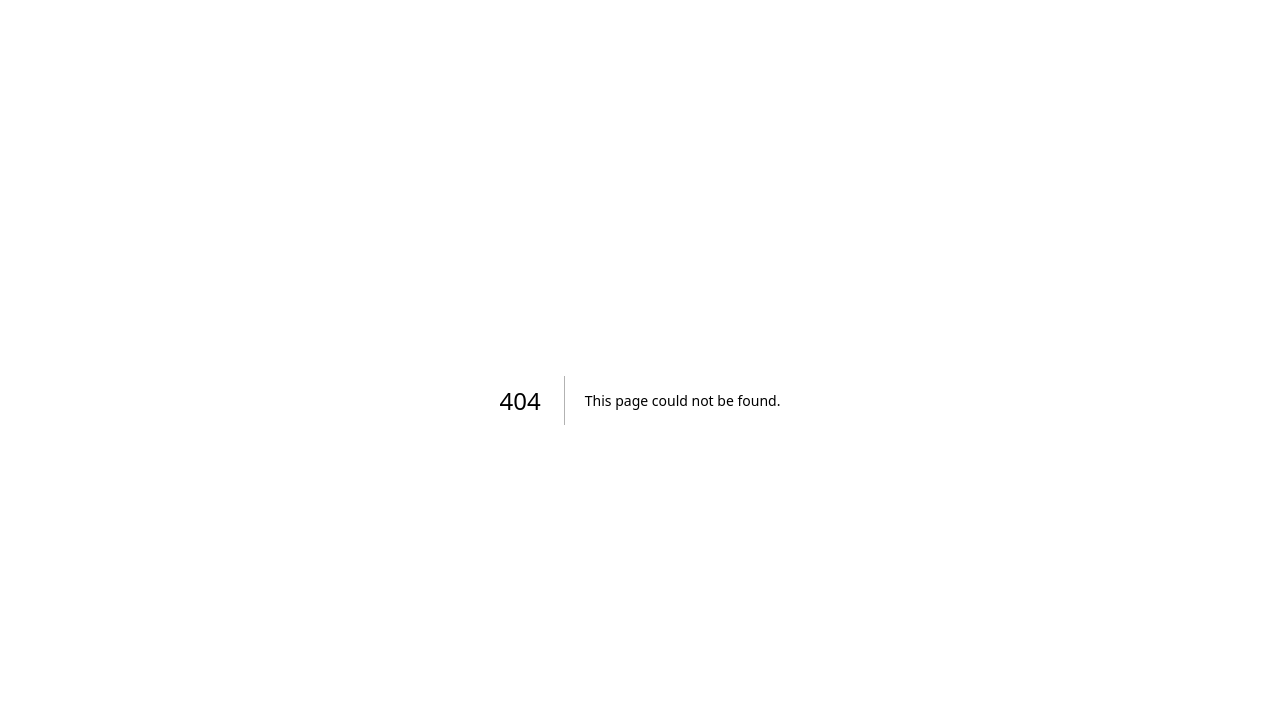
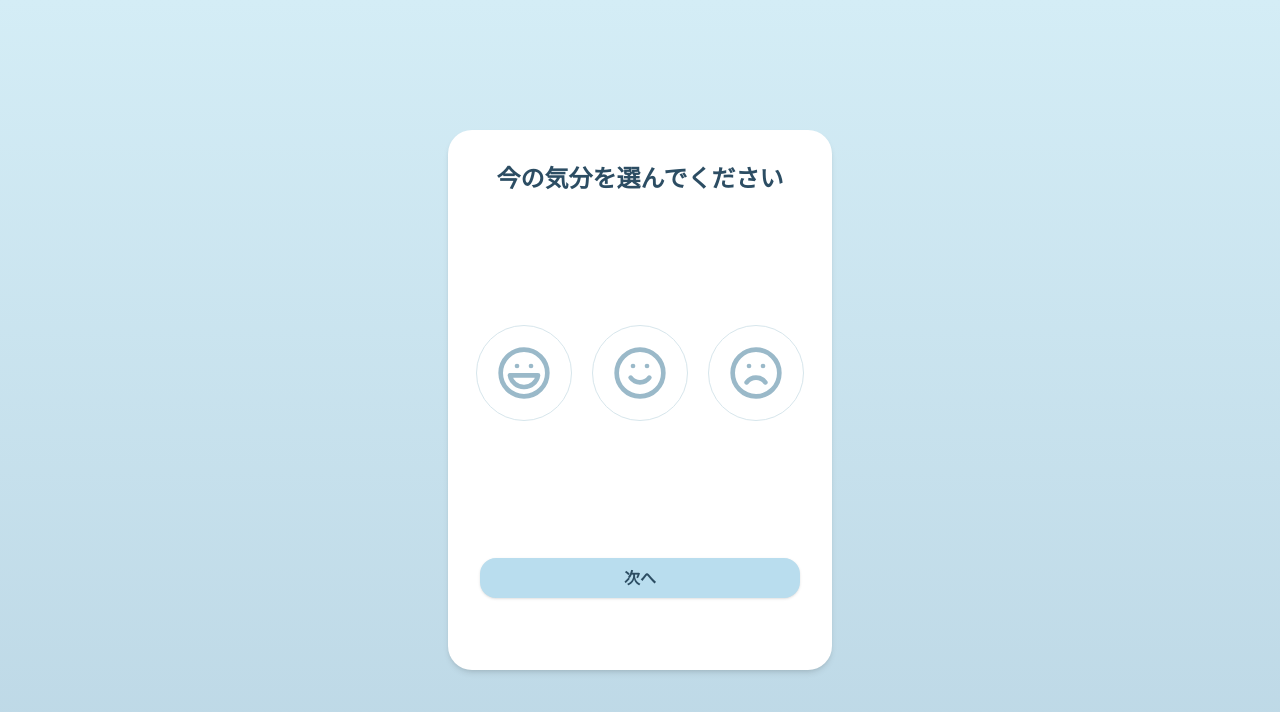
Before and after one commit to ms-engineer-bc25-05/team-a-final-project, a Next.js app in the folder frontend/: page /mood in a window 1280 px wide. Before the commit this address had no page. Shown: the top 712 px of the page. Built offline with nearby package versions, Linux system fonts and the light colour scheme.

Commit message:
feat(frontend): 気分選択画面を追加（AuthLayout統一デザイン＋lucide-react導入）

```diff
--- a/frontend/package.json
+++ b/frontend/package.json
@@ -11,6 +11,7 @@
   "dependencies": {
     "@hookform/resolvers": "^5.2.2",
     "firebase": "^12.3.0",
+    "lucide-react": "^0.545.0",
     "next": "15.5.4",
     "react": "19.1.0",
     "react-dom": "19.1.0",
--- /dev/null
+++ b/frontend/src/app/mood/page.tsx
@@ -0,0 +1,78 @@
+"use client";
+
+import { useState } from "react";
+import { useRouter } from "next/navigation";
+import AuthLayout from "@/components/auth/AuthLayout";
+import { Laugh, Smile, Frown } from "lucide-react";
+
+/**
+ * NOTE:
+ * 気分選択画面 (/mood)
+ * - AuthLayout を利用してログイン画面と統一感のあるカードUIに
+ * - ユーザーが現在の気分（高い・普通・低い）を3択で選ぶ
+ * - 選択後は次の提案ページ (/suggestions) へ遷移
+ */
+export default function MoodPage() {
+  const router = useRouter();
+  const [selectedMood, setSelectedMood] = useState<string | null>(null);
+
+  // 現在選択されている気分（high / normal / low）を保持
+  const moods = [
+    { icon: <Laugh className="w-14 h-14" />, value: "high" },
+    { icon: <Smile className="w-14 h-14" />, value: "normal" },
+    { icon: <Frown className="w-14 h-14" />, value: "low" },
+  ];
+
+  // 気分アイコン選択時の処理
+  const handleSelect = (value: string) => setSelectedMood(value);
+
+  // 「次へ」ボタン押下時の処理
+  const handleSubmit = () => {
+    if (!selectedMood) {
+      alert("気分を選択してください！");
+      return;
+    }
+
+     // TODO: 今後 POST /api/mood に送信する処理を追加予定
+    console.log("選択された気分:", selectedMood);
+
+    // 次のページ（提案画面）へ遷移
+    router.push("/suggestions");
+  };
+
+  return (
+    <AuthLayout title="今の気分を選んでください">
+      <div className="flex flex-col justify-between h-[420px]">
+        {/* アイコン群:中央より少し上に配置 */}
+        <div className="flex justify-center items-center flex-1 mt-[-30px]">
+          <div className="flex justify-center gap-5">
+            {moods.map((mood) => (
+              <button
+                key={mood.value}
+                onClick={() => handleSelect(mood.value)}
+                className={`flex items-center justify-center rounded-full w-24 h-24 border transition-all duration-200
+                  ${
+                    selectedMood === mood.value
+                      ? "bg-[#e6f4fa] border-[#a5cbe1] text-[#ffb347] scale-110 shadow-sm"
+                      : "text-[#9ab9c9] border-[#d7e6ec] hover:text-[#2c4d63] hover:bg-[#f2f8fb]"
+                  }`}
+              >
+                {mood.icon}
+              </button>
+            ))}
+          </div>
+        </div>
+
+        {/* 次へボタン */}
+        <div className="mb-10">
+          <button
+            onClick={handleSubmit}
+            className="w-full bg-[#b9ddee] hover:bg-[#ffd166] hover:text-[#2c4d63] text-[#2c4d63] font-semibold rounded-2xl py-2 shadow-sm transition"
+          >
+            次へ
+          </button>
+        </div>
+      </div>
+    </AuthLayout>
+  );
+}
--- a/frontend/src/components/auth/AuthLayout.tsx
+++ b/frontend/src/components/auth/AuthLayout.tsx
@@ -2,8 +2,9 @@
 
 /**
  * NOTE:
- * 認証関連ページ（ログイン・新規登録）の共通レイアウト。
- * 背景のグラデーションやフォーム枠の統一感を保つためのコンポーネント。
+ * 認証・共通レイアウト。
+ * 背景グラデーションとカードデザインを統一。
+ * 他の画面（例：気分選択など）でも再利用してUI一貫性を保つ。
  */
 export default function AuthLayout({
   title,
@@ -14,11 +15,14 @@ export default function AuthLayout({
 }) {
   return (
     <div className="min-h-screen flex items-center justify-center bg-gradient-to-b from-[#d4edf6] to-[#bcd7e5]">
-      <div className="w-full max-w-sm bg-white rounded-3xl shadow-md p-8">
-        <h1 className="text-2xl font-semibold text-center text-[#2c4d63] mb-6">
-          {title}
-        </h1>
-        {children}
+      {/* カード部分：高さと幅を固定 */}
+      <div className="w-full max-w-sm min-h-[480px] bg-white rounded-3xl shadow-md p-8 flex flex-col justify-between">
+        <div>
+          <h1 className="text-2xl font-semibold text-center text-[#2c4d63] mb-6">
+            {title}
+          </h1>
+          {children}
+        </div>
       </div>
     </div>
   );
```
Also changed, not shown: 1 other file (tests, documents, lock files or other folders).
